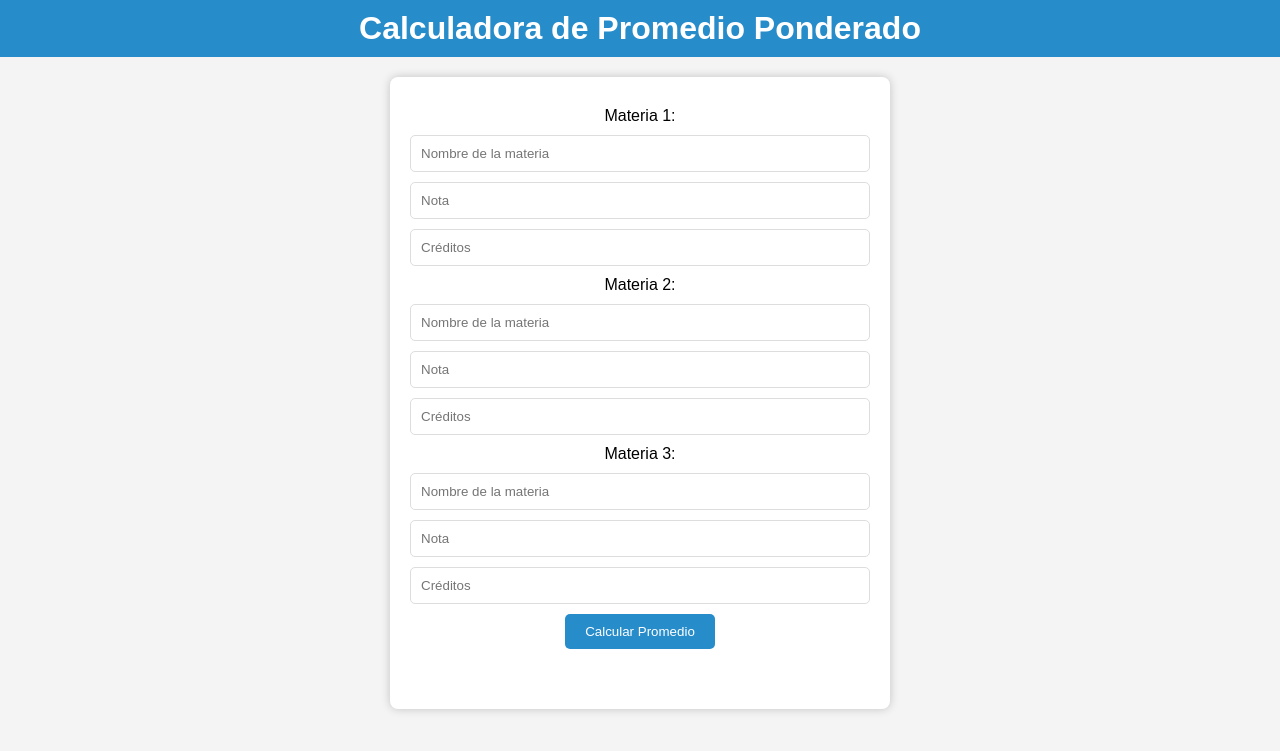
After one commit to RodrigoCarmonaa/taller-integracion, a PHP site: page /calculadora.html in a window 1280 px wide. The commit adds this page. Shown: the top 751 px of the page. Run offline with PHP 8.4, Linux system fonts and the light colour scheme.

Commit message:
codigos actualizados

```diff
--- /dev/null
+++ b/taller 1 2023/calculadora.html
@@ -0,0 +1,33 @@
+<!DOCTYPE html>
+<html lang="es">
+<head>
+    <meta charset="UTF-8">
+    <meta name="viewport" content="width=device-width, initial-scale=1.0">
+    <link rel="stylesheet" href="style.css">
+    <title>Calculadora de Promedio Ponderado</title>
+</head>
+<body>
+    <h1>Calculadora de Promedio Ponderado</h1>
+    <div class="calculator">
+        <label for="subject1">Materia 1:</label>
+        <input type="text" id="subject1" placeholder="Nombre de la materia">
+        <input type="number" id="grade1" placeholder="Nota">
+        <input type="number" id="credit1" placeholder="Créditos">
+
+        <label for="subject2">Materia 2:</label>
+        <input type="text" id="subject2" placeholder="Nombre de la materia">
+        <input type="number" id="grade2" placeholder="Nota">
+        <input type="number" id="credit2" placeholder="Créditos">
+
+        <label for="subject3">Materia 3:</label>
+        <input type="text" id="subject3" placeholder="Nombre de la materia">
+        <input type="number" id="grade3" placeholder="Nota">
+        <input type="number" id="credit3" placeholder="Créditos">
+
+        <button id="calculate">Calcular Promedio</button>
+
+        <p id="result"></p>
+    </div>
+    <script src="calculadora.js"></script>
+</body>
+</html>
--- /dev/null
+++ b/taller 1 2023/calculadora.js
@@ -0,0 +1,24 @@
+document.addEventListener("DOMContentLoaded", function () {
+    const calculateButton = document.getElementById("calculate");
+    const resultParagraph = document.getElementById("result");
+
+    calculateButton.addEventListener("click", function () {
+        // Obtener las notas y créditos de las materias
+        const grade1 = parseFloat(document.getElementById("grade1").value);
+        const credit1 = parseFloat(document.getElementById("credit1").value);
+        const grade2 = parseFloat(document.getElementById("grade2").value);
+        const credit2 = parseFloat(document.getElementById("credit2").value);
+        const grade3 = parseFloat(document.getElementById("grade3").value);
+        const credit3 = parseFloat(document.getElementById("credit3").value);
+
+        // Calcular el promedio ponderado
+        const weightedAverage = ((grade1 * credit1) + (grade2 * credit2) + (grade3 * credit3)) / (credit1 + credit2 + credit3);
+
+        // Mostrar el resultado
+        if (!isNaN(weightedAverage)) {
+            resultParagraph.textContent = `Tu promedio ponderado es: ${weightedAverage.toFixed(2)}`;
+        } else {
+            resultParagraph.textContent = "Por favor, ingresa todas las notas y créditos.";
+        }
+    });
+});
--- a/taller 1 2023/style.css
+++ b/taller 1 2023/style.css
@@ -77,7 +77,7 @@ header {
     justify-content: center;
     align-items: center;
     flex-direction: column;
-    height: 60vh;
+    height: 100vh;
     background: url(imagen2.jpg) no-repeat center;
     background-size: cover;
 }
@@ -167,13 +167,9 @@ p {
     color: #000000;
 }
 /*texto del footer */
-.texto_proyecto1 div h3 {
+.texto_proyecto1 div p {
     font-size: 20px;
-}
-
-.texto_proyecto1 div p {
-    padding: 15px;
-    font-size: 16px;
+    font-family:Georgia, 'Times New Roman', Times, serif
 }
 
 .texto_proyecto1 {
@@ -262,3 +258,139 @@ li {
     background-color: #f0f0f0;
     border-radius: 5px;
 }
+
+
+
+/* Asistenciaaaaaaaa*/
+body {
+    font-family: Arial, sans-serif;
+    text-align: center;
+    background-color: #f4f4f4;
+}
+
+h1 {
+    color: #333;
+}
+
+.calculator {
+    max-width: 400px;
+    margin: 20px auto;
+    padding: 20px;
+    background-color: #fff;
+    border-radius: 8px;
+    box-shadow: 0px 0px 10px rgba(0, 0, 0, 0.2);
+}
+
+label, input {
+    display: block;
+    margin-bottom: 10px;
+}
+
+button {
+    padding: 10px 20px;
+    background-color: #278cca;
+    color: #fff;
+    border: none;
+    border-radius: 5px;
+    cursor: pointer;
+}
+
+button:hover {
+    background-color: #1776d3;
+}
+
+#result {
+    margin-top: 10px;
+    font-weight: bold;
+}
+
+.counter {
+    display: flex;
+    align-items: center;
+    justify-content: center;
+
+}
+
+.counter button {
+    padding: 5px 10px;
+    background-color: #278cca;
+    color: #fff;
+    border: none;
+    border-radius: 5px;
+    cursor: pointer;
+
+}
+
+.counter button:hover {
+    background-color: #1776d3;
+}
+
+.counter input {
+    padding: 5px;
+    width: 50px;
+    text-align: center;
+}
+
+
+
+
+/* CSS CALCULADORAAAAAAAAAAAAAAAA*/
+
+
+/* Estilos generales */
+body {
+    font-family: Arial, sans-serif;
+    background-color: #f4f4f4;
+    margin: 0;
+    padding: 0;
+    text-align: center;
+}
+
+h1 {
+    background-color: #278cca;
+    color: #fff;
+    padding: 10px 0;
+    margin: 0;
+}
+
+.calculator {
+    max-width: 500px;
+    margin: 20px auto;
+    background-color: #fff;
+    border-radius: 8px;
+    box-shadow: 0px 0px 10px rgba(0, 0, 0, 0.2);
+    padding: 20px;
+}
+
+label,
+input {
+    display: block;
+    margin: 10px 0;
+}
+
+input[type="text"],
+input[type="number"] {
+    padding: 10px;
+    width: 100%;
+    border: 1px solid #ddd;
+    border-radius: 5px;
+}
+
+button {
+    padding: 10px 20px;
+    background-color: #278cca;
+    color: #fff;
+    border: none;
+    border-radius: 5px;
+    cursor: pointer;
+}
+
+button:hover {
+    background-color: #1776d3;
+}
+
+#result {
+    font-size: 24px;
+    font-weight: bold;
+    margin-top: 20px;
+}
```
Also changed, not shown: taller 1 2023/Asistencia.html (added, +45 -0 lines), taller 1 2023/agenda.css (deleted, +0 -42 lines), taller 1 2023/agenda.html (deleted, +0 -24 lines), taller 1 2023/agenda.js (deleted, +0 -16 lines), taller 1 2023/asistencia.js (added, +48 -0 lines), taller 1 2023/index.html (+16 -66 lines), taller 1 2023/3.webp (deleted), taller 1 2023/imagen2.jpg, taller 1 2023/logo catolica.png (added).
